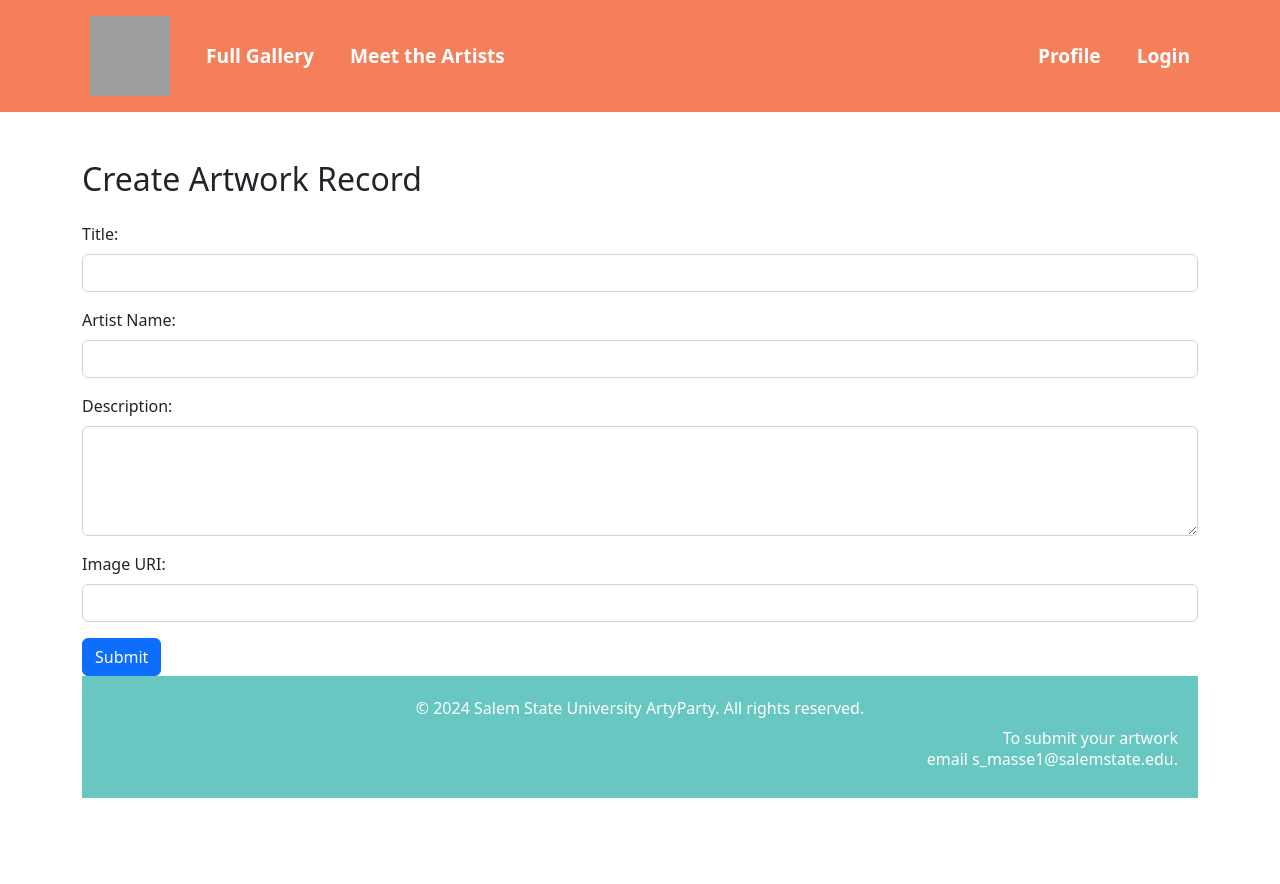
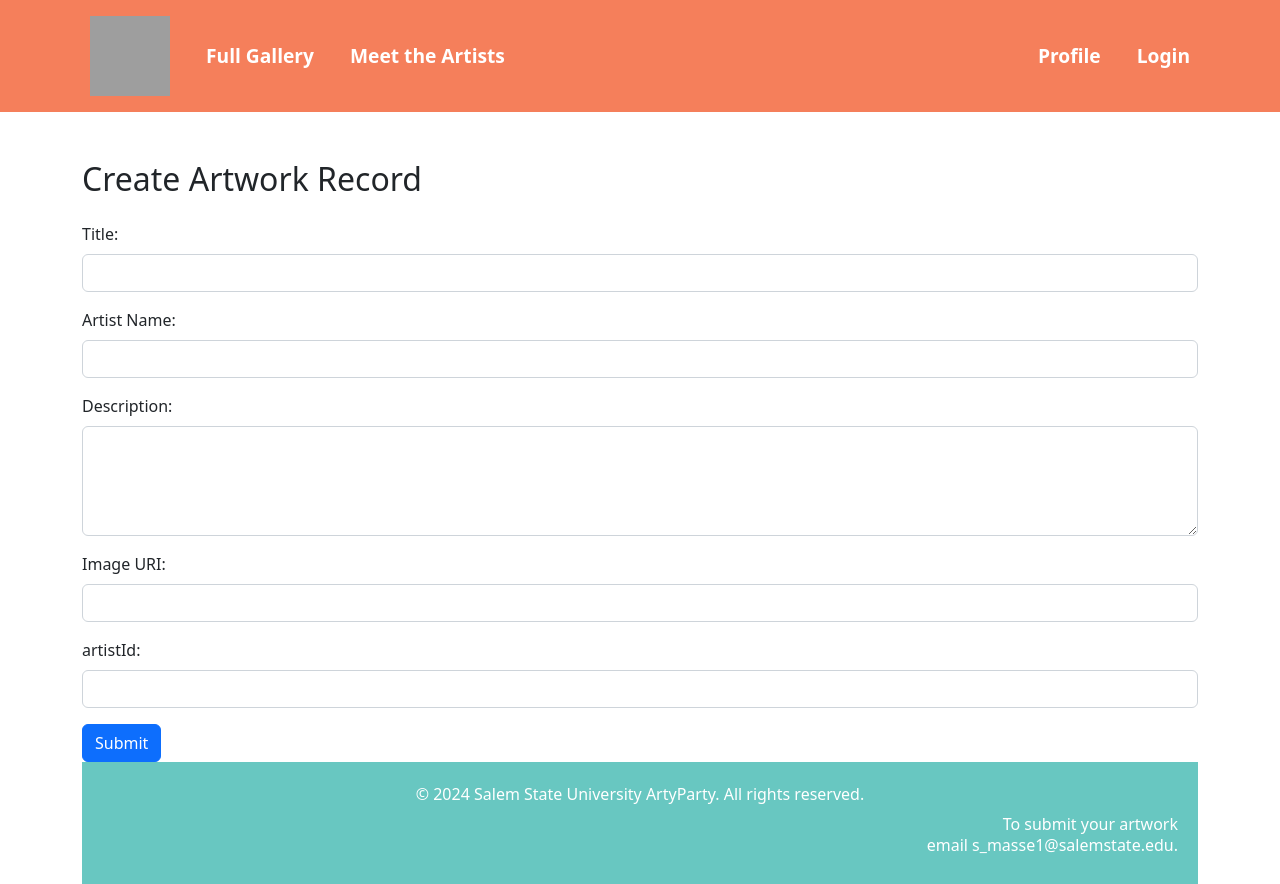
Before and after one commit to smasseATSSU/ArtyParty, a React (Create React App) app in the folder frontend/: page /adminPostPage in a window 1280 px wide. Before the commit the page ends 800 px from the top, so only its background shows below. Built offline with nearby package versions, Linux system fonts and the light colour scheme; grey boxes are pictures that could not be loaded.

Commit message:
post page works for now need to fix the id button

```diff
--- a/frontend/src/components/pages/adminPostPage.js
+++ b/frontend/src/components/pages/adminPostPage.js
@@ -48,6 +48,10 @@ const AdminPage = () => {
           <Form.Label>Image URI:</Form.Label>
           <Form.Control type="text" name="imageURI" value={formData.imageURI} onChange={handleChange} />
         </Form.Group>
+        <Form.Group className="mb-3" controlId="imageURI">
+          <Form.Label>artistId:</Form.Label>
+          <Form.Control type="text" name="artistId" value={formData.artistId} onChange={handleChange} />
+        </Form.Group>
         <Button variant="primary" type="submit">
           Submit
         </Button>
```
